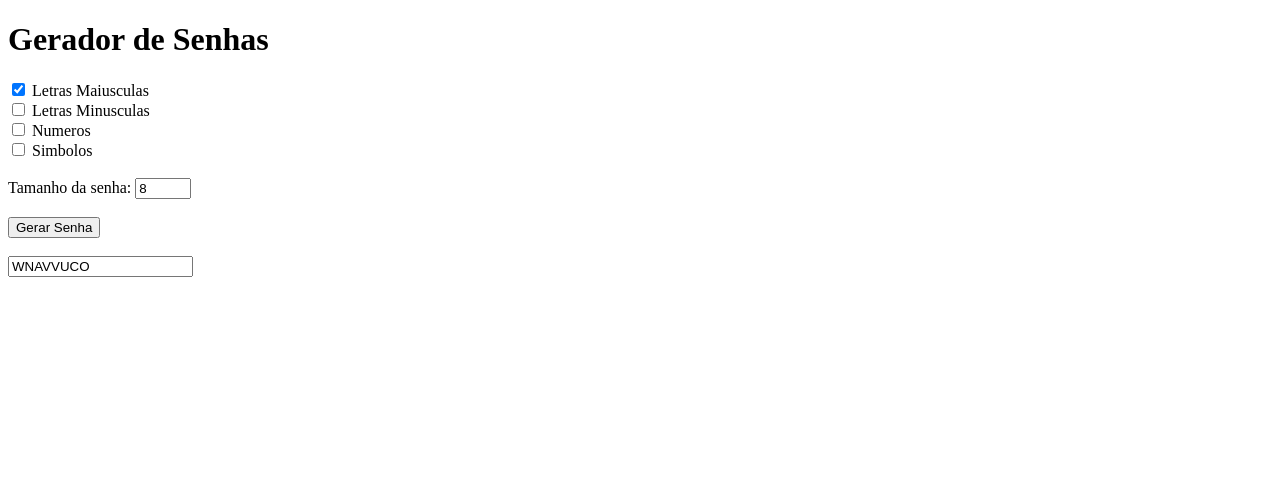
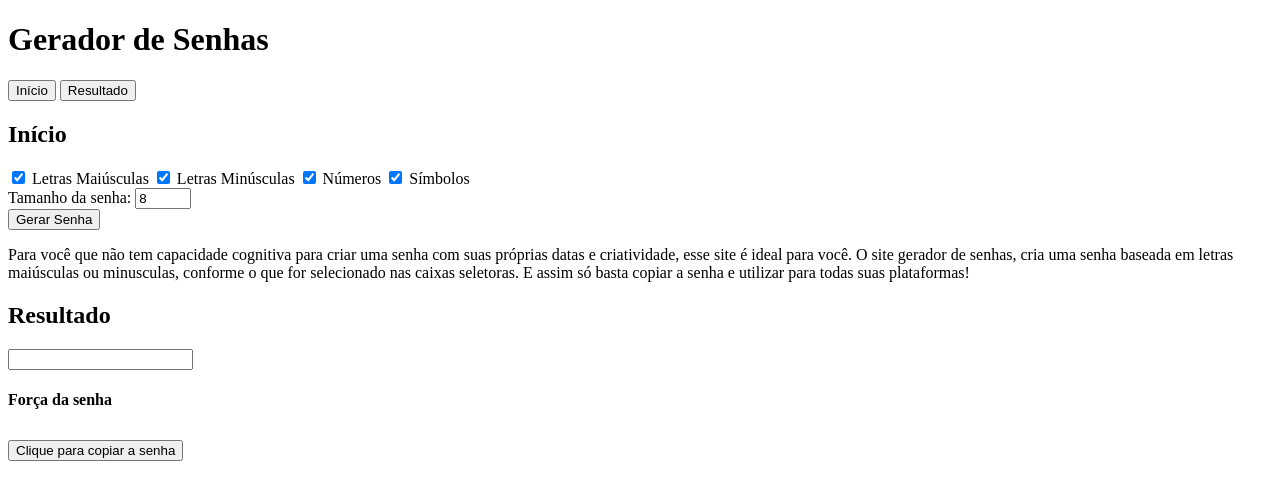
Before and after one commit to Mathysune/PROGRAMA-GERADOR-DE-SENHAS, a plain HTML site: page PROGRAMA-GERADOR-DE-SENHAS-main/index.html in a window 1280 px wide. Drawn offline with Linux system fonts and the light colour scheme.

Commit message:
Update index.html

```diff
--- a/PROGRAMA-GERADOR-DE-SENHAS-main/index.html
+++ b/PROGRAMA-GERADOR-DE-SENHAS-main/index.html
@@ -1,27 +1,71 @@
 <!DOCTYPE html>
 <html lang="pt-br">
 <head>
+  <meta charset="UTF-8">
+  <meta name="viewport" content="width=device-width,initial-scale=1">
+  <title>Gerador de Senhas</title>
   <link rel="stylesheet" href="style.css">
-<meta charset="UTF-8">
-<title>Gerador de Senhas</title>
 </head>
 <body>
+  <div class="container">
+    <header class="page-header">
       <h1>Gerador de Senhas</h1>
-<label><input type="checkbox" class="checkbox" checked> Letras Maiusculas</label><br>
-<label><input type="checkbox" class="checkbox"> Letras Minusculas</label><br>
-<label><input type="checkbox" class="checkbox"> Numeros</label><br>
-<label><input type="checkbox" class="checkbox"> Simbolos</label><br><br>
-<label>Tamanho da senha: <input type="number" id="tamanhoSenha" value="8" min="4"
-max="20"></label><br><br>
-<button onclick="geraSenha()">Gerar Senha</button><br><br>
-<input type="text" id="campoSenha" readonly>
+    </header>
 
-<script src="main.js"><div class="parametro-senha">
+    <div class="tabs">
+      <button class="tab-btn active" data-tab="inicio">Início</button>
+      <button class="tab-btn" data-tab="resultado">Resultado</button>
+    </div>
+
+    <div class="main-grid">
+      <div class="tab-pane active" id="inicio">
+        <div class="card controls">
+          <h2>Início</h2>
+
+      <div class="input-group checks">
+        <label class="checkbox-label"><input type="checkbox" class="checkbox" checked> Letras Maiúsculas</label>
+        <label class="checkbox-label"><input type="checkbox" class="checkbox" checked> Letras Minúsculas</label>
+        <label class="checkbox-label"><input type="checkbox" class="checkbox" checked> Números</label>
+        <label class="checkbox-label"><input type="checkbox" class="checkbox" checked> Símbolos</label>
+      </div>
+
+      <div class="input-group">
+        <label>Tamanho da senha:
+          <input type="number" id="tamanhoSenha" value="8" min="4" max="40" class="number-input">
+        </label>
+      </div>
+
+      <!-- removed name/date inputs as requested -->
+
+      <button id="gerarBtn">Gerar Senha</button>
+
+
+      <footer class="page-footer">
+        <p>Para você que não tem capacidade cognitiva para criar uma senha com suas próprias datas e criatividade, esse site é ideal para você. O site gerador de senhas, cria uma senha baseada em letras maiúsculas ou minusculas, conforme o que for selecionado nas caixas seletoras. E assim só basta copiar a senha e utilizar para todas suas plataformas!</p>
+      </footer>
+          </div>
+        </div>
+
+      <div class="tab-pane" id="resultado">
+        <div class="card result-card">
+            <h2>Resultado</h2>
+            <input type="text" id="campoSenha" readonly class="senha-output" aria-label="Senha gerada">
+
+            <div class="parametro-senha result-strength">
               <h4 class="parametro-senha__titulo">Força da senha</h4>
               <div class="barra"></div>
-  <div class="forca fraca"></div>
+              <div class="forca"></div>
               <div class="parametro-senha-textos"></div>
             </div>
-</script>
+
+            <button class="copy-btn" id="copyBtn" title="Clique para copiar a senha">Clique para copiar a senha</button>
+          </div>
+      </div>
+    </div>
+
+
+  </div>
+
+  <script src="script.js"></script>
 </body>
 </html>
```
Lines whose indentation alone changed are shown as unchanged.
